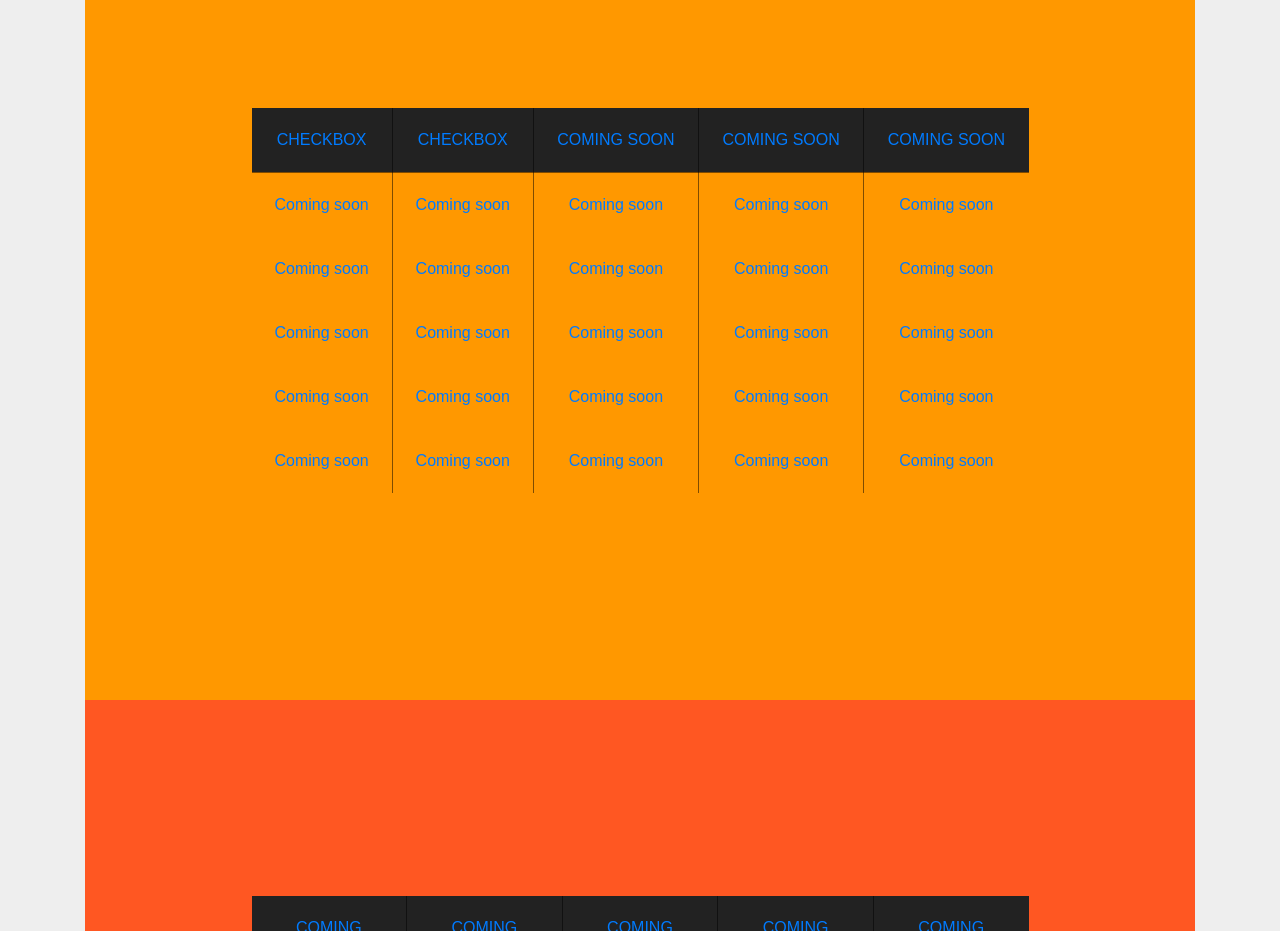
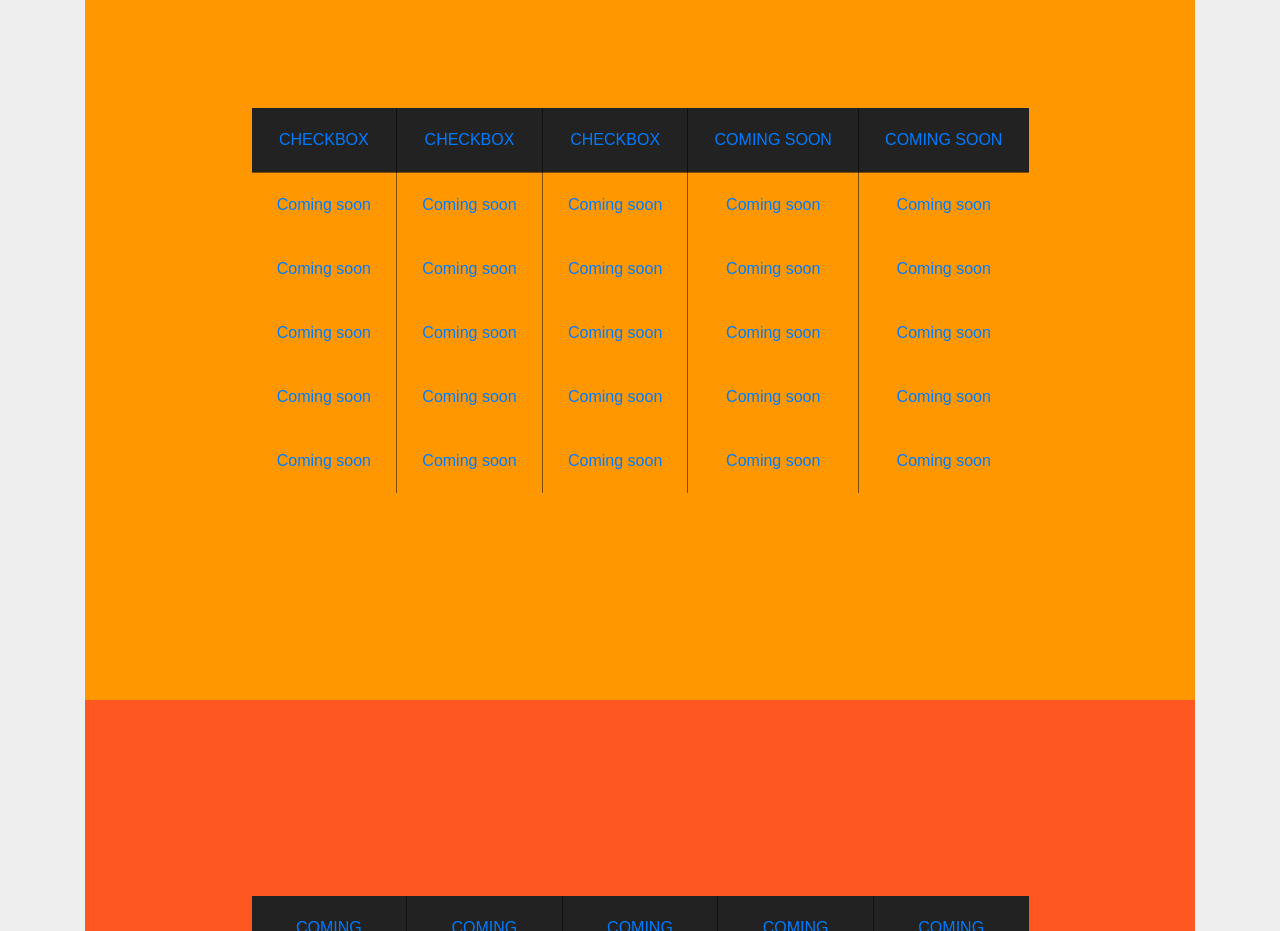
Before and after one commit to stewilondanga/frontend-uistorm, a plain HTML site: page index.html in a window 1280 px wide. Shown: the part 2500-3431 px from the top of the page. Drawn offline with nearby package versions, Linux system fonts and the light colour scheme.

Commit message:
add index.html

```diff
--- a/index.html
+++ b/index.html
@@ -427,7 +427,7 @@
               <tr>
                 <td><a href="https://stewilondanga.github.io/option-checkz/">Checkbox</a></td>
                 <td><a href="https://stewilondanga.github.io/eyez-switch/">Checkbox</a></td>
-                <td><a href="">Coming soon</a></td>
+                <td><a href="https://stewilondanga.github.io/menu-checkz/">Checkbox</a></td>
                 <td><a href="">Coming soon</a></td>
                 <td><a href="">Coming soon</a></td>
               </tr>
```
